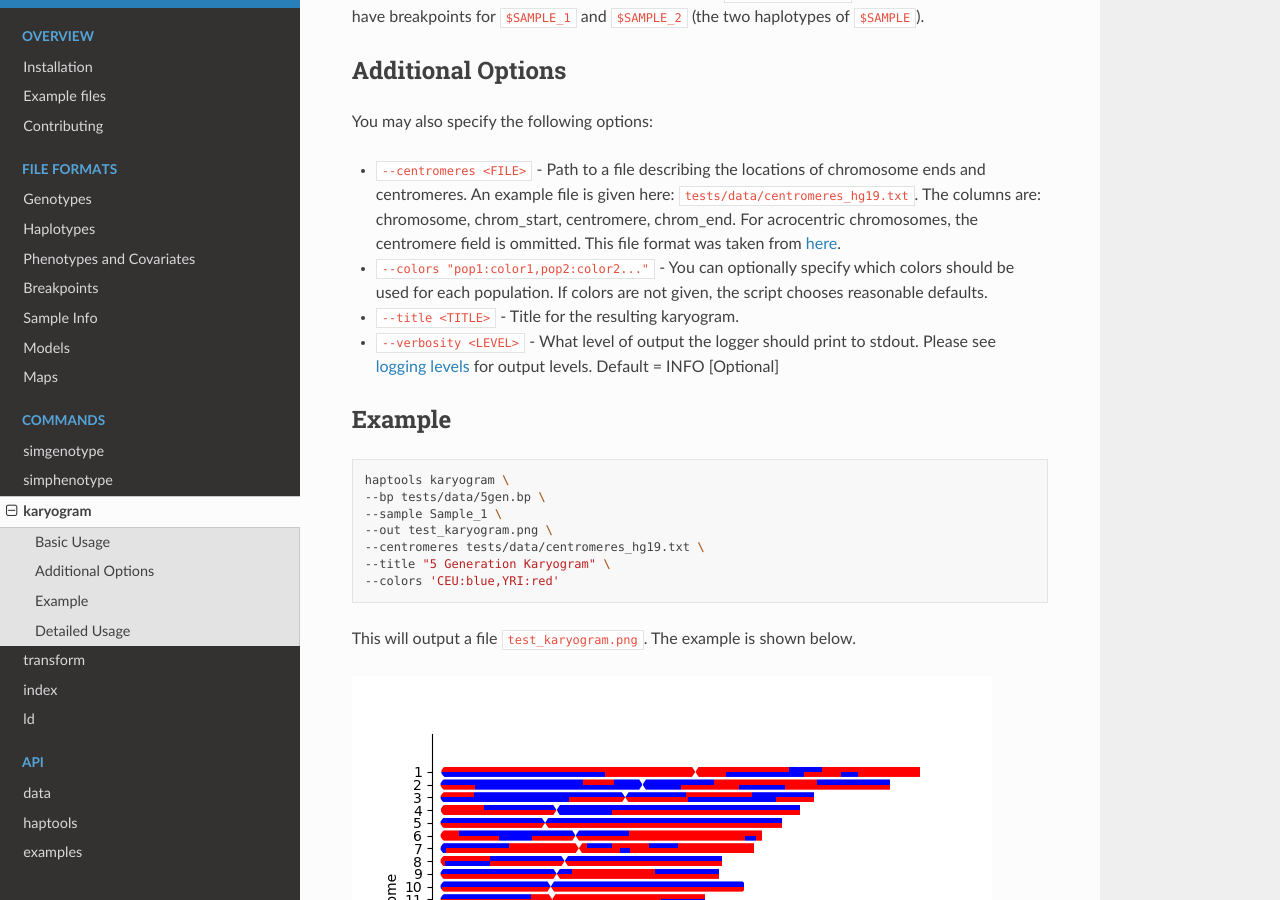
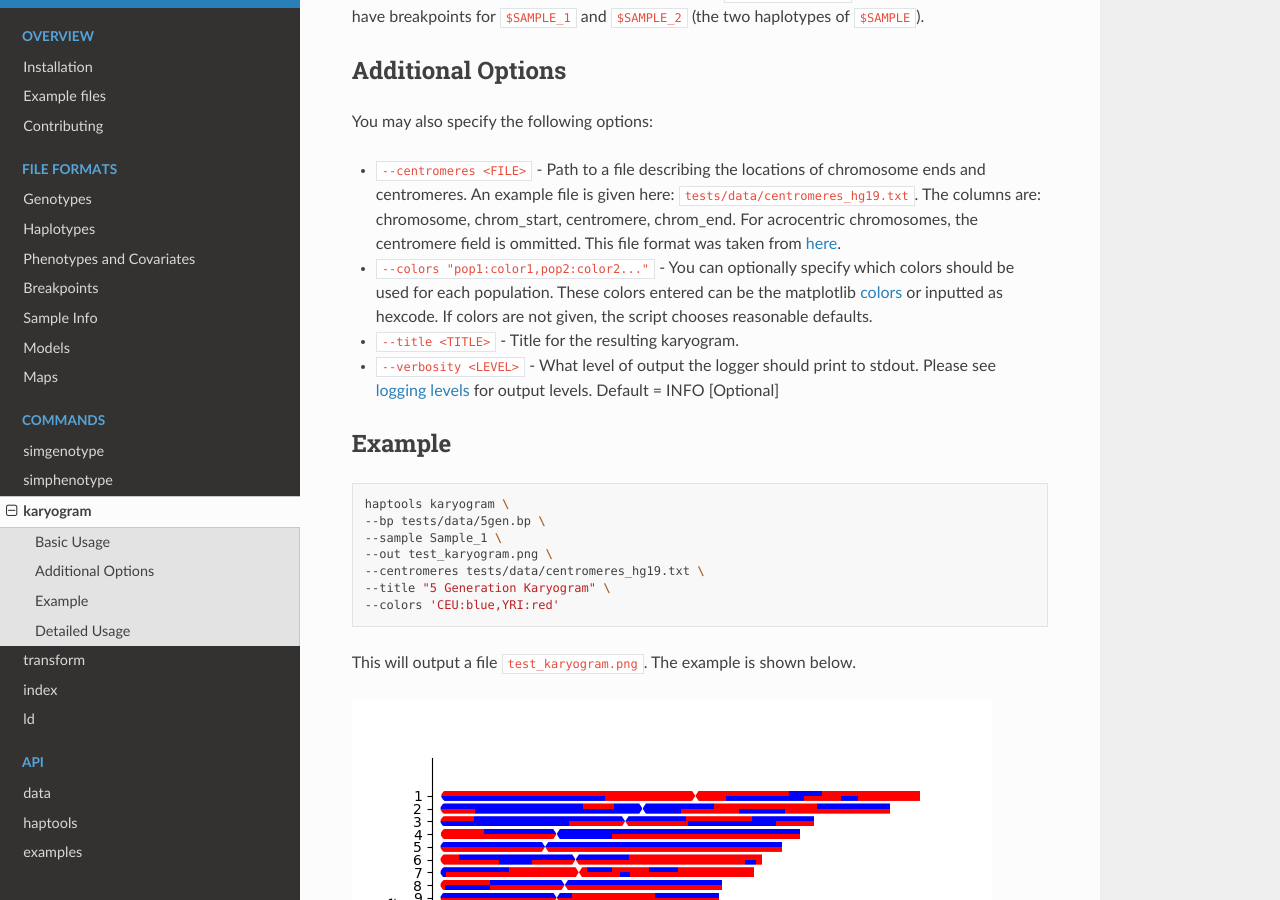
Before and after one commit to CAST-genomics/haptools, a Sphinx documentation site: the page built from docs/commands/karyogram.rst, in a window 1280 px wide and 900 px high, scrolled down 425 px. Built offline with Sphinx 7.4.7 and the Read the Docs theme 2.0.0, drawn with Linux system fonts in a browser that asks for light colours.

Commit message:
Added documentation about hexcode option

```diff
--- a/docs/commands/karyogram.rst
+++ b/docs/commands/karyogram.rst
@@ -22,7 +22,7 @@ Additional Options
 You may also specify the following options:
 
 * ``--centromeres <FILE>`` - Path to a file describing the locations of chromosome ends and centromeres. An example file is given here: ``tests/data/centromeres_hg19.txt``. The columns are: chromosome, chrom_start, centromere, chrom_end. For acrocentric chromosomes, the centromere field is ommitted. This file format was taken from `here <https://github.com/armartin/ancestry_pipeline>`_.
-* ``--colors "pop1:color1,pop2:color2..."`` - You can optionally specify which colors should be used for each population. If colors are not given, the script chooses reasonable defaults.
+* ``--colors "pop1:color1,pop2:color2..."`` - You can optionally specify which colors should be used for each population. These colors entered can be the matplotlib `colors <https://matplotlib.org/stable/gallery/color/named_colors.html>`_ or inputted as hexcode. If colors are not given, the script chooses reasonable defaults.
 * ``--title <TITLE>`` - Title for the resulting karyogram.
 * ``--verbosity <LEVEL>`` - What level of output the logger should print to stdout. Please see `logging levels <https://docs.python.org/3/library/logging.html>`_ for output levels. Default = INFO [Optional]
 
```
